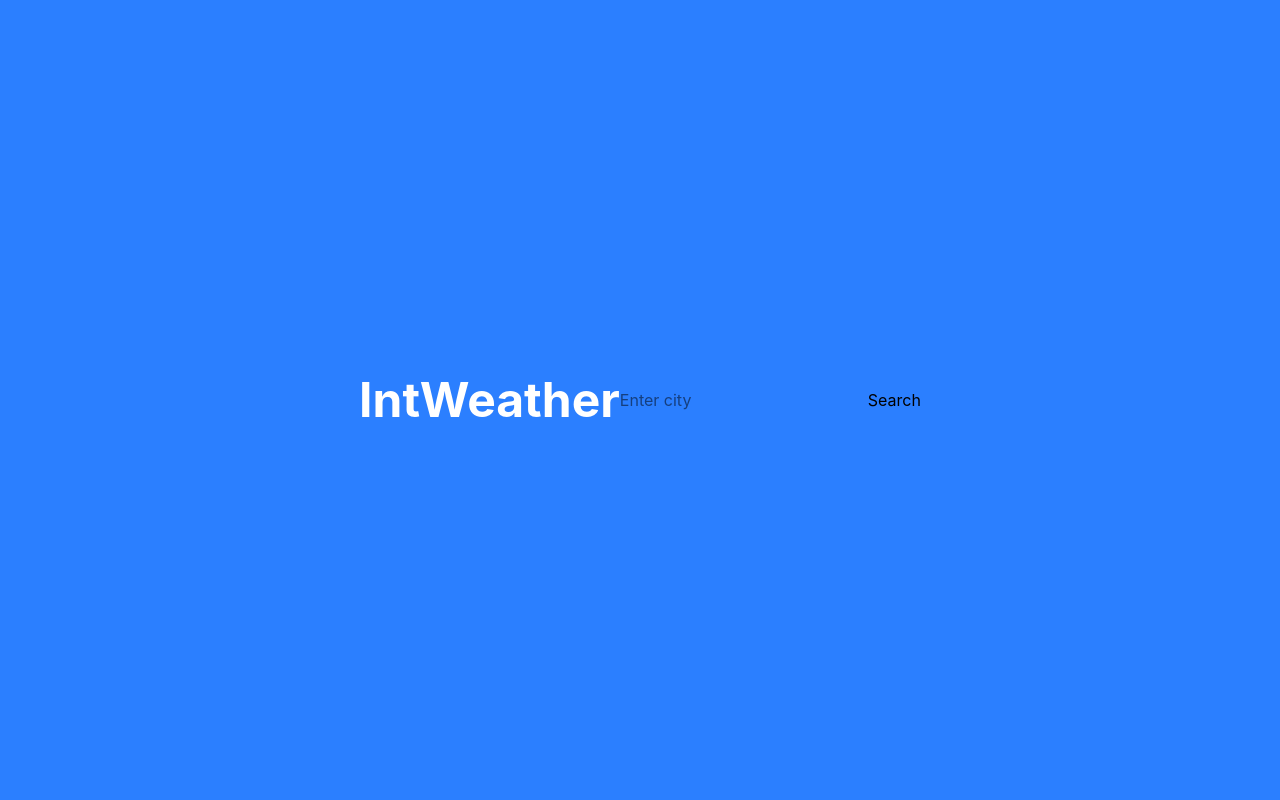
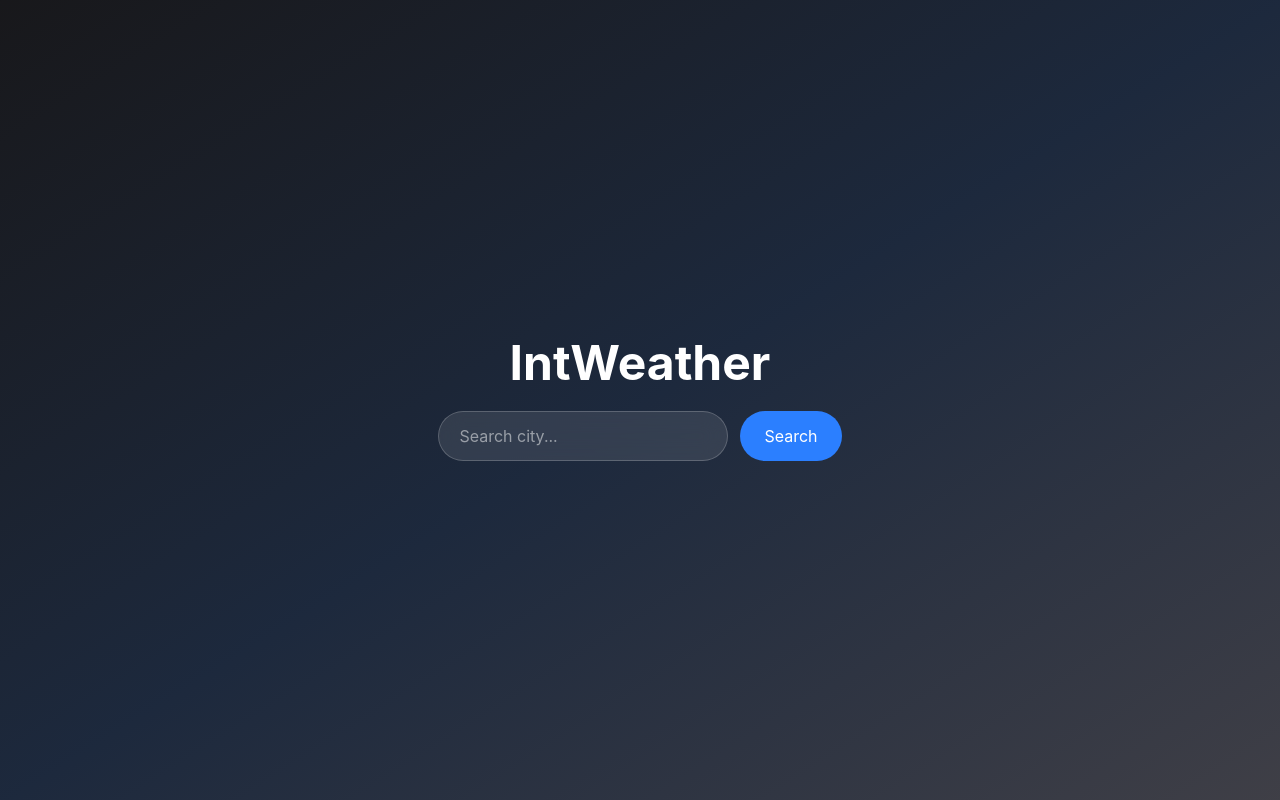
Before and after one commit to glennrobey/intweather, a React (Vite) app in the folder frontend/: page / in a window 1280 px wide. Built offline with nearby package versions, Linux system fonts and the light colour scheme.

Commit message:
Add styled WeatherCard component

```diff
--- a/frontend/src/App.tsx
+++ b/frontend/src/App.tsx
@@ -1,6 +1,7 @@
 import { useState } from "react";
 import { getWeather, type Weather } from "./api/weather";
 import WeatherCard from "./components/WeatherCard";
+import SearchBar from "./components/SearchBar";
 
 function App() {
   const [city, setCity] = useState("");
@@ -26,16 +27,23 @@ function App() {
   }
 
   return (
-    <div className="min-h-screen bg-blue-500 flex items-center justify-center">
+    <div
+      className="
+    min-h-screen
+    bg-gradient-to-br
+    from-zinc-900
+    via-slate-800
+    to-zinc-700
+    flex
+    flex-col
+    items-center
+    justify-center
+    gap-6
+  "
+    >
       <h1 className="text-5xl font-bold text-white">IntWeather</h1>
 
-      <input
-        value={city}
-        onChange={(e) => setCity(e.target.value)}
-        placeholder="Enter city"
-      />
-
-      <button onClick={searchWeather}>Search</button>
+      <SearchBar city={city} setCity={setCity} onSearch={searchWeather} />
 
       {loading && <p>Loading weather...</p>}
 
--- /dev/null
+++ b/frontend/src/components/SearchBar.tsx
@@ -0,0 +1,43 @@
+interface SearchBarProps {
+  city: string;
+  setCity: (city: string) => void;
+  onSearch: () => void;
+}
+
+function SearchBar({ city, setCity, onSearch }: SearchBarProps) {
+  return (
+    <div className="flex gap-3">
+      <input
+        className="
+          rounded-full
+          px-5
+          py-3
+          bg-white/10
+          backdrop-blur-md
+          border
+          border-white/20
+          text-white
+          outline-none
+        "
+        value={city}
+        onChange={(e) => setCity(e.target.value)}
+        placeholder="Search city..."
+      />
+
+      <button
+        className="
+          rounded-full
+          px-6
+          bg-blue-500
+          text-white
+          hover:bg-blue-600
+        "
+        onClick={onSearch}
+      >
+        Search
+      </button>
+    </div>
+  );
+}
+
+export default SearchBar;
--- a/frontend/src/components/WeatherCard.tsx
+++ b/frontend/src/components/WeatherCard.tsx
@@ -1,35 +1,46 @@
-import type { Weather } from "../api/weather";
+import type { Weather } from "../types/Weather";
 
-interface Props {
+interface WeatherCardProps {
   weather: Weather;
 }
 
-function WeatherCard({ weather }: Props) {
+function WeatherCard({ weather }: WeatherCardProps) {
   return (
-    <div>
-      <h2>{weather.city}</h2>
+    <div
+      className="
+        bg-white/10
+        backdrop-blur-lg
+        border
+        border-white/20
+        rounded-3xl
+        p-8
+        text-white
+        shadow-2xl
+        w-96
+      "
+    >
+      <h2 className="text-2xl font-semibold">{weather.city}</h2>
 
-      <p>{weather.condition}</p>
+      <h1 className="text-7xl font-bold mt-4">{weather.temperatureF}°</h1>
 
-      <p>
-        Temperature:
-        {weather.temperatureF}°F
-      </p>
+      <p className="text-xl text-gray-200">{weather.condition}</p>
 
-      <p>
-        Feels like:
-        {weather.feelsLikeF}°F
-      </p>
+      <div className="grid grid-cols-2 gap-4 mt-6">
+        <div className="bg-white/10 rounded-xl p-4">
+          <p className="text-gray-300">Feels Like</p>
+          <p className="text-2xl font-bold">{weather.feelsLikeF}°</p>
+        </div>
 
-      <p>
-        Humidity:
-        {weather.humidity}%
-      </p>
+        <div className="bg-white/10 rounded-xl p-4">
+          <p className="text-gray-300">Humidity</p>
+          <p className="text-2xl font-bold">{weather.humidity}%</p>
+        </div>
 
-      <p>
-        Wind:
-        {weather.windSpeedMph} mph
-      </p>
+        <div className="bg-white/10 rounded-xl p-4 col-span-2">
+          <p className="text-gray-300">Wind</p>
+          <p className="text-2xl font-bold">{weather.windSpeedMph} mph</p>
+        </div>
+      </div>
     </div>
   );
 }
--- /dev/null
+++ b/frontend/src/types/Weather.ts
@@ -0,0 +1,8 @@
+export interface Weather {
+  city: string;
+  temperatureF: number;
+  feelsLikeF: number;
+  humidity: number;
+  windSpeedMph: number;
+  condition: string;
+}
```
